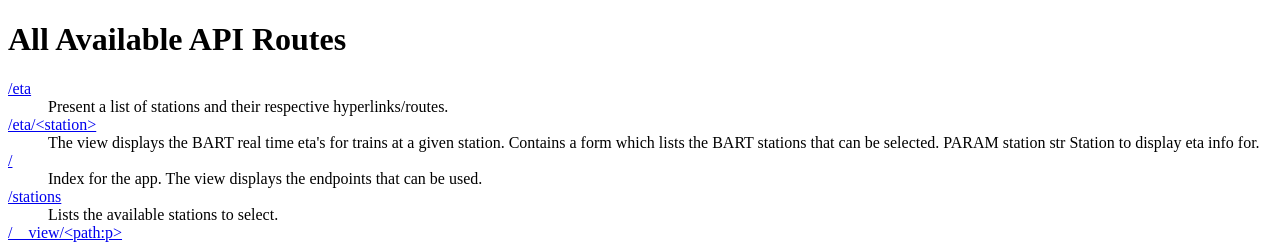
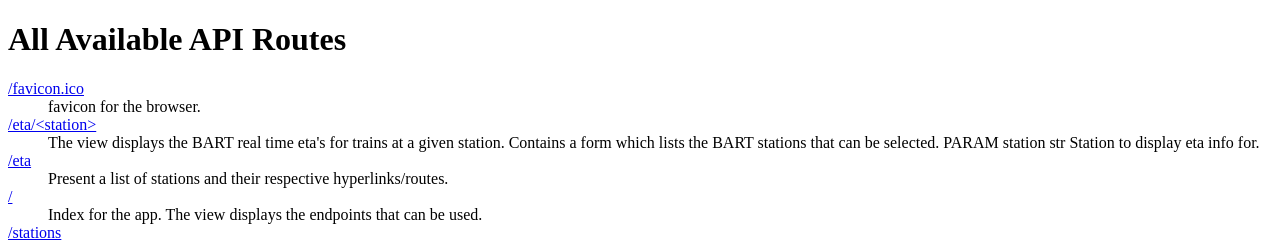
Before and after one commit to purnell-davis/bart, a Flask app: page / in a window 1280 px wide. Shown: the top 242 px of the page. Run offline with Flask 2, Linux system fonts and the light colour scheme; parts of the project's set-up code (start-up, migrations or seed data) failed here and were passed over.

Commit message:
adding favicon and title changes

```diff
--- a/flask_app/__init__.py
+++ b/flask_app/__init__.py
@@ -1,3 +1,6 @@
+'''
+Loading the config and initializing the views.
+'''
 from flask import Flask
 
 app = Flask(__name__)
--- a/flask_app/forms.py
+++ b/flask_app/forms.py
@@ -1,5 +1,6 @@
 '''
-Form data.
+Forms.
+
 This app contains a dropdown menu, listing the BART stations.
 '''
 from flask_wtf import Form
--- a/flask_app/templates/base.html
+++ b/flask_app/templates/base.html
@@ -1,5 +1,7 @@
 <html>
   <head>
+    <link rel="shortcut icon" href="{{ url_for('static', filename='favicon.ico') }}">
+
     {% if title %}
     <title>{{title}}</title>
     {% else %}
--- a/flask_app/templates/eta_stations.html
+++ b/flask_app/templates/eta_stations.html
@@ -1,5 +1,7 @@
 <!doctype html>
 <title>ETA Station Routes</title>
+<link rel="shortcut icon" href="{{ url_for('static', filename='favicon.ico') }}">
+
 <H1>ETA Station Routes</H1>
 <dl>
       {% for station in stations %}
--- a/flask_app/templates/index.html
+++ b/flask_app/templates/index.html
@@ -1,5 +1,7 @@
 <!doctype html>
 <title>All Available API Routes</title>
+<link rel="shortcut icon" href="{{ url_for('static', filename='favicon.ico') }}">
+
 <H1>All Available API Routes</H1>
 <dl>
       {% for full_route, description in routes.items() %}
--- a/flask_app/views.py
+++ b/flask_app/views.py
@@ -2,27 +2,28 @@
 The View/Controller for this app.
 Displays the real time bart schedule for a particular station.
 '''
+import os
 import time
 from flask_app import app
 from flask_app.forms import StationForm
 from flask_app.models import bart
 
-from flask import render_template, jsonify, redirect, url_for
+from flask import render_template, jsonify, redirect, url_for, \
+                  send_from_directory
 
 #@TODO: tests/coverage
 #@TODO: .git to final
-#@TODO: docstrings
 #@TODO: linting
+#@TODO: README
 
-@app.route('/eta', methods=['GET', 'POST'])
-def eta_stations():
+@app.route('/favicon.ico')
+def favicon():
     '''
-    Present a list of stations and their respective hyperlinks/routes.
+    favicon for the browser.
     '''
-    stations_list = bart.stations()
-    app.logger.info(stations_list)
-
-    return render_template("eta_stations.html", stations=stations_list)
+    return send_from_directory(os.path.join(app.root_path, 'static'),
+                               'favicon.ico',
+                               mimetype='image/vnd.microsoft.icon')
 
 def _reformat_destinations_for_view(destinations):
     '''
@@ -72,12 +73,22 @@
         return resp
 
     return render_template("eta.html",
-                           title='BART',
+                           title='BART ETA (%s)' % (station),
                            curr_time=time.strftime('%I:%M:%S %p'),
                            station_form=station_form,
                            station=schedule['station_name'],
                            destinations=_reformat_destinations_for_view(
                                schedule['destinations']))
+
+@app.route('/eta', methods=['GET', 'POST'])
+def eta_stations():
+    '''
+    Present a list of stations and their respective hyperlinks/routes.
+    '''
+    stations_list = bart.stations()
+    app.logger.info(stations_list)
+
+    return render_template("eta_stations.html", stations=stations_list)
 
 def _api_helper():
     '''
--- a/run.py
+++ b/run.py
@@ -1,4 +1,8 @@
 #!.venv/bin/python
+'''
+Starting point for running the flask app.
+'''
 from flask_app import app
+
 #app.run('0.0.0.0', debug = True)
 app.run(debug=True)
```
Also changed, not shown: config.py (+6 -1 lines), flask_app/models/bart.py (+13 -1 lines), flask_app/static/favicon.ico (added), 1 other file.
